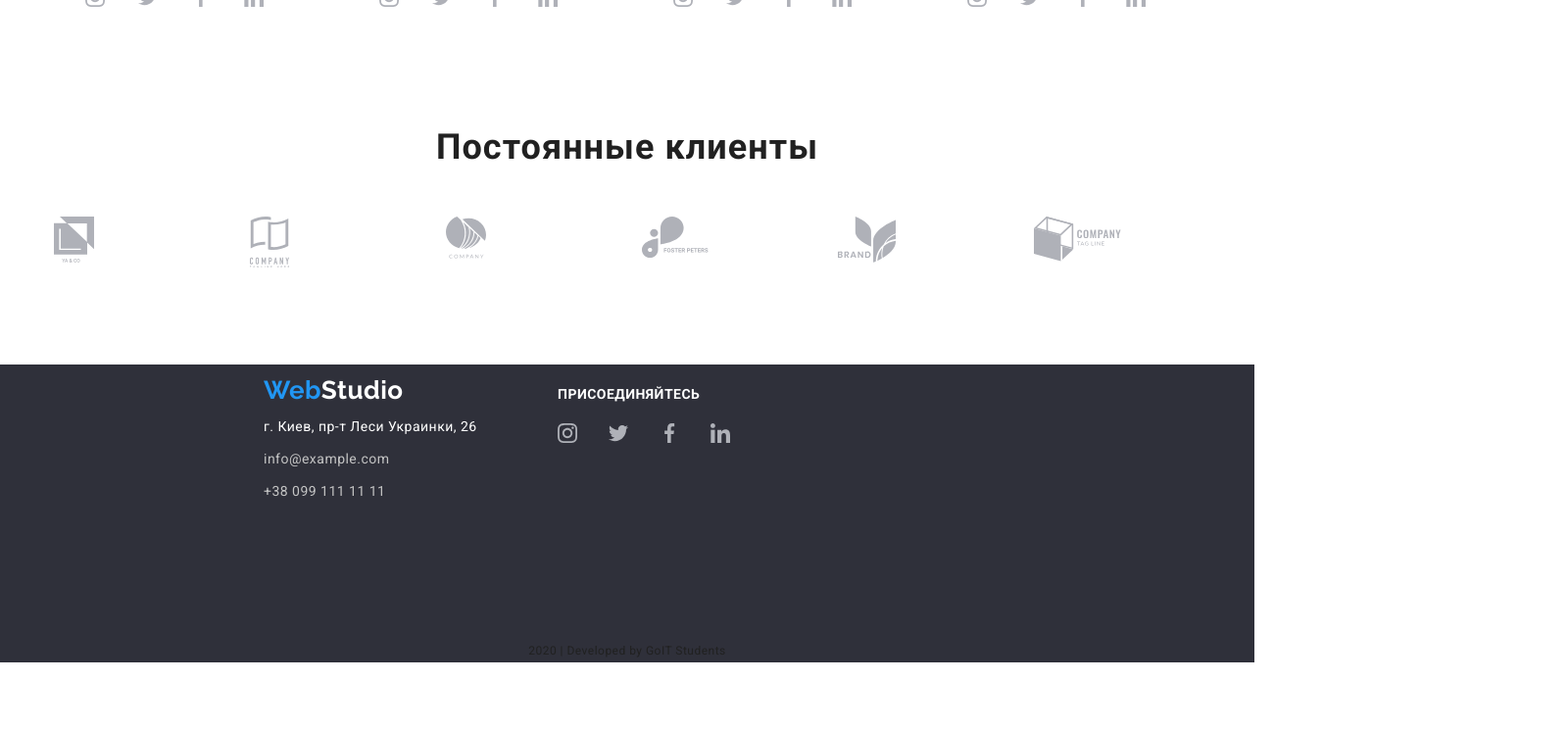
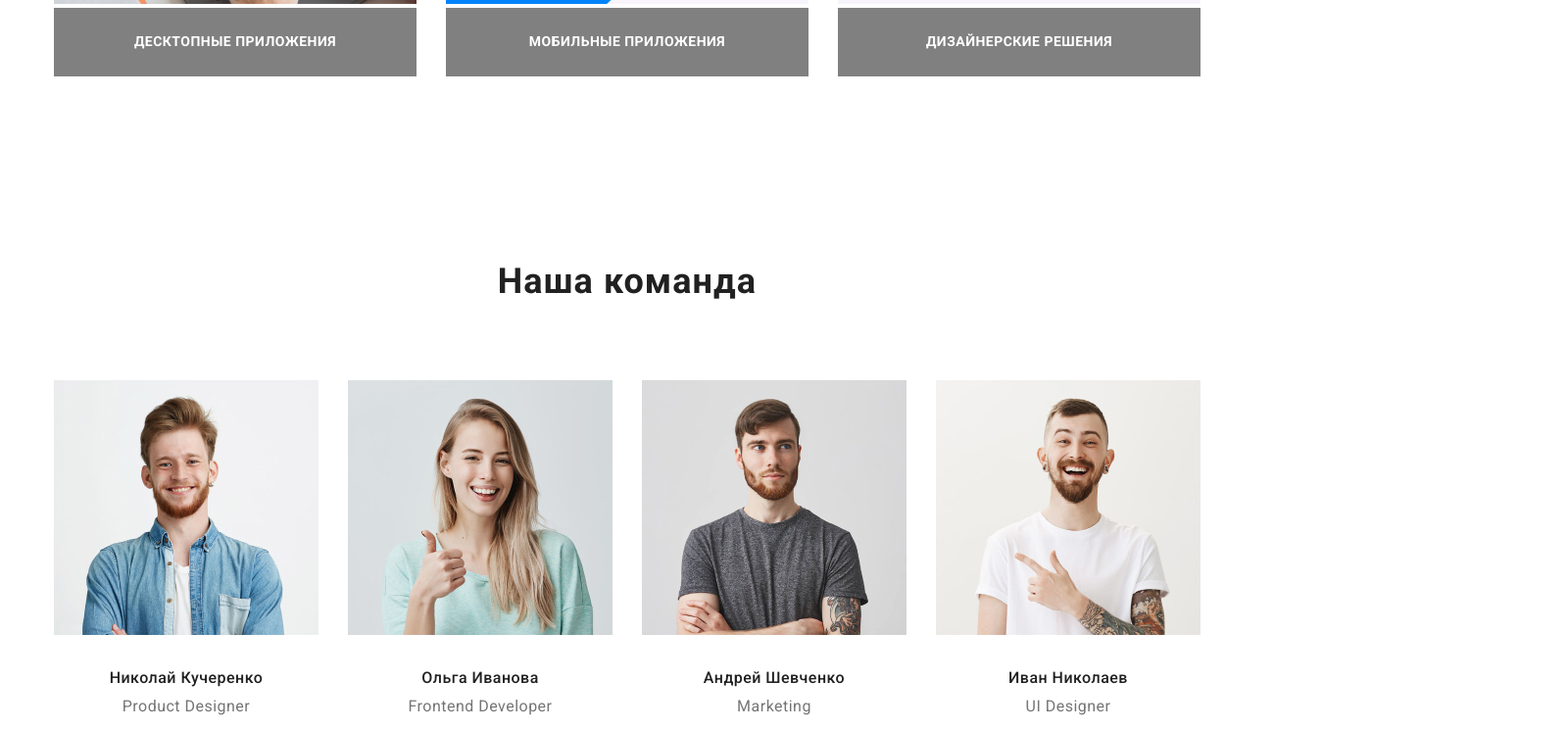
Before and after one commit to mfhillows/goit-markup-hww-03, a plain HTML site: page index.html in a window 1280 px wide. Shown: the part 1640-2385 px from the top of the page at 98% size, 1600 px wide, since content can reach past the window. Before the commit the page ends 2332 px from the top, so only its background shows below. Drawn offline with nearby package versions, Linux system fonts and the light colour scheme.

Commit message:
меняет маржины на паддинги
между секциями заменены маржины на паддинги

```diff
--- a/css/style.css
+++ b/css/style.css
@@ -5,7 +5,7 @@
   --white-color: #ffffff;
   --blue-color: #2196f3;
   --accent-color: #2196f3;
-  --copypast-color: #c4c4c4;
+  --copypast-color: rgba(255, 255, 255, 0.4);
   --footer-body-color: #2f303a;
   --card-body-color: #f5f4fa;
   --header-body-color: #ffffff;
@@ -22,6 +22,8 @@ footer {
   background-color: var(--footer-body-color);
 }
 
+/* Common properties */
+
 .list {
   list-style: none;
   padding: 0;
@@ -31,6 +33,39 @@ footer {
 .links,
 .logo {
   text-decoration: none;
+}
+
+.section-title {
+  margin-top: 0;
+  padding-bottom: 50px;
+
+  font-weight: 700;
+  font-size: 36px;
+  line-height: 1.17;
+  text-align: center;
+  letter-spacing: 0.03em;
+}
+
+.smalltitle {
+  margin-top: 0;
+  margin-bottom: 0;
+}
+
+.text {
+  margin-top: 0;
+  margin-bottom: 0;
+
+  font-weight: 400;
+  font-size: 14px;
+  line-height: 1.71;
+}
+
+.container {
+  margin-left: auto;
+  margin-right: auto;
+  padding-left: 15px;
+  padding-right: 15px;
+  width: 1200px;
 }
 
 /* Header*/
@@ -108,8 +143,13 @@ footer {
 }
 
 /* Hero */
+
 .hero-section {
+  margin-bottom: 94px;
+  width: 1600px;
+  height: 600px;
   text-align: center;
+  background-color: grey;
 }
 
 .button {
@@ -136,34 +176,29 @@ footer {
 }
 
 .hero-title {
-  margin-top: 0;
-  margin-bottom: 30px;
+  margin-top: 0px;
+  margin-bottom: 0px;
+  padding-top: 200px;
+  padding-bottom: 30px;
+
   font-weight: 900;
   font-size: 44px;
   line-height: 1.36;
   letter-spacing: 0.06em;
   text-transform: uppercase;
 
-  background-color: crimson;
   color: var(--white-color);
 }
 
-/* Main */
+/* Our advantages */
 
-.section-title {
-  margin-top: 0;
-  margin-bottom: 50px;
-
-  font-weight: 700;
-  font-size: 36px;
-  line-height: 1.17;
-  text-align: center;
-  letter-spacing: 0.03em;
+.advantage-container {
+  padding-top: 94px;
+  padding-bottom: 94px;
 }
 
-.smalltitle {
-  margin-top: 0;
-  margin-bottom: 0;
+.advantage {
+  margin-bottom: 94px;
 }
 
 .advantage-list {
@@ -194,6 +229,12 @@ footer {
   text-transform: uppercase;
 }
 
+/* Competence */
+
+.competence-container {
+  padding-bottom: 94px;
+}
+
 .competence-list {
   display: flex;
   flex-wrap: wrap;
@@ -210,19 +251,29 @@ footer {
 }
 
 .competence .smalltitle {
+  padding-top: 27px;
+  padding-bottom: 27px;
+
   font-weight: 700;
   font-size: 14px;
   line-height: 1.14;
   text-align: center;
   text-transform: uppercase;
 
-  background-color: crimson;
+  background-color: grey;
   color: var(--white-color);
 }
 
 .competence .smalltitle:hover,
 .competence .smalltitle:focus {
   color: var(--accent-color);
+}
+
+/* Our team  */
+
+.team-container {
+  padding-top: 94px;
+  padding-bottom: 94px;
 }
 
 .team-list {
@@ -238,15 +289,6 @@ footer {
 
 .team-list .item:nth-child(4n) {
   margin-right: 0;
-}
-
-.text {
-  margin-top: 0;
-  margin-bottom: 0;
-
-  font-weight: 400;
-  font-size: 14px;
-  line-height: 1.71;
 }
 
 .our-force {
@@ -277,9 +319,9 @@ footer {
 .social-items {
   display: flex;
   flex-wrap: wrap;
-  margin-top: 16px;
   margin-right: 32px;
-  margin-bottom: 24px;
+  padding-top: 16px;
+  padding-bottom: 24px;
   margin-left: 32px;
 }
 
@@ -290,6 +332,13 @@ footer {
 
 .social-items .item:nth-child(4n) {
   margin-right: 0;
+}
+
+/* Regular customers */
+
+.customers-container {
+  padding-top: 94px;
+  padding-bottom: 94px;
 }
 
 .customers-list {
@@ -307,19 +356,6 @@ footer {
   margin-right: 0;
 }
 
-.container {
-  margin-bottom: 94px;
-  margin-left: auto;
-  margin-right: auto;
-  padding-left: 15px;
-  padding-right: 15px;
-  width: 1200px;
-}
-
-.no-bottom {
-  margin-bottom: 0;
-}
-
 /* Footer */
 
 .footer {
@@ -330,10 +366,8 @@ footer {
 .address-footer {
   width: 231px;
 
-  margin-top: 11px;
-  margin-bottom: 122px;
+  margin-top: 45px;
   margin-left: 214px;
-  font-style: initial;
 }
 
 .address-list {
@@ -341,14 +375,9 @@ footer {
 }
 
 .social-contacts {
-  margin-top: 23px;
-  margin-bottom: 150px;
+  margin-top: 57px;
   margin-left: 69px;
   width: 208px;
-}
-
-.copy {
-  align-items: flex-end;
 }
 
 .social-links-list {
@@ -372,7 +401,7 @@ footer {
 }
 
 .city-adress {
-  margin-top: 10px;
+  margin-top: 8x;
 
   color: var(--white-color);
 }
@@ -394,6 +423,8 @@ footer {
 .social-links-list .item {
   margin-right: 10px;
   width: 44px;
+  padding-top: 32px;
+  padding-bottom: 68px;
 }
 
 .social-items .item:nth-child(4n) {
@@ -439,23 +470,25 @@ footer {
   color: var(--accent-color);
 }
 
+.copypast {
+  border-top: 1px solid rgba(255, 255, 255, 0.1);
+}
+
 .developers {
+  margin-top: 0;
+  margin-bottom: 0;
+  padding-bottom: 18px;
+  padding-bottom: 21px;
+
   font-weight: 400;
   font-size: 12px;
   line-height: 2;
   text-align: center;
+
+  color: var(--copypast-color);
 }
 
 /* PORTFOLIO */
-
-.container {
-  margin-top: 94px;
-  margin-left: auto;
-  margin-right: auto;
-  padding-left: 15px;
-  padding-right: 15px;
-  width: 1200px;
-}
 
 .filter-list {
   display: flex;
--- a/index.html
+++ b/index.html
@@ -16,8 +16,9 @@
   </head>
   <body>
     <!-- Header -->
-    <div class="container no-bottom">
+
       <header>
+        <div class="container">
         <nav class="main-nav">
           <a href="./index.html" class="logo"
             >Web <span class="blue-logo">Studio</span></a
@@ -45,11 +46,12 @@
             </li>
           </ul>
         </nav>
+        </div>
       </header>
-    </div>
 
     <main>
       <!-- Hero -->
+
       <section class="hero-section">
         <h1 class="hero-title">Эффективные решения для вашего бизнеса</h1>
         <a href="" class="button links">Заказать услугу</a>
@@ -57,7 +59,7 @@
 
       <!-- Our advantages -->
 
-      <div class="container">
+      <div class="container advantage-container">
         <section class="advantage">
           <!-- <h2>Преимущества компании</h2> -->
           <!--Invisible title-->
@@ -101,9 +103,9 @@
         </section>
       </div>
 
-      <!-- What are we doing -->
+      <!-- Competence -->
 
-      <div class="container">
+      <div class="container competence-container">
         <section class="competence">
           <h2 class="section-title">Чем мы занимаемся</h2>
           <ul class="list competence-list">
@@ -143,7 +145,7 @@
 
       <!-- Our team -->
 
-      <div class="container">
+      <div class="container team-container">
         <section class="team">
           <h2 class="section-title">Наша команда</h2>
           <ul class="list team-list">
@@ -299,7 +301,7 @@
 
       <!-- Regular customers -->
 
-      <div class="container no-bottom">
+      <div class="container customers-container">
         <section>
           <h2 class="section-title">Постоянные клиенты</h2>
           <ul class="customers-list list">
@@ -341,7 +343,7 @@
     <!--Footer-->
 
     <footer>
-      <div class="footer container no-bottom">
+      <div class="footer container">
         <div class="address-footer">
           <a href="./index.html" class="logo-footer links"
             >Web<span class="white-logo">Studio</span></a
@@ -390,8 +392,8 @@
           </section>
         </div>
       </div>
-      <div class="copy">
-        <h4 class="developers">2020 | Developed by GoIT Students</h4>
+      <div class="copypast container">
+        <p class="developers">2020 | Developed by GoIT Students</p>
       </div>
     </footer>
   </body>
```
